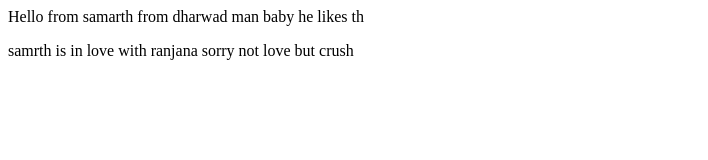
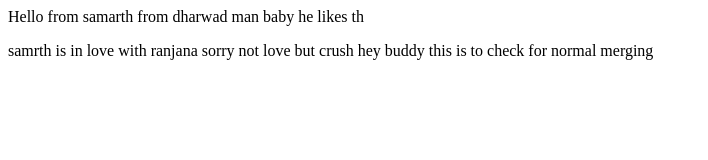
Before and after one commit to sam-sanikop/gitDemoforSame, a plain HTML site: page index.html in a window 1280 px wide. Shown: the whole page, without its empty margins (0-708 px from the left). Drawn offline with Linux system fonts and the light colour scheme.

Commit message:
normal merge

```diff
--- a/index.html
+++ b/index.html
@@ -2,5 +2,6 @@
     <body>
         <p id="p1">Hello from samarth from dharwad man baby he likes th</p>
         samrth is in love with ranjana sorry not love but crush
+        hey buddy this is to check for normal merging
     </body>
 </html>
```
